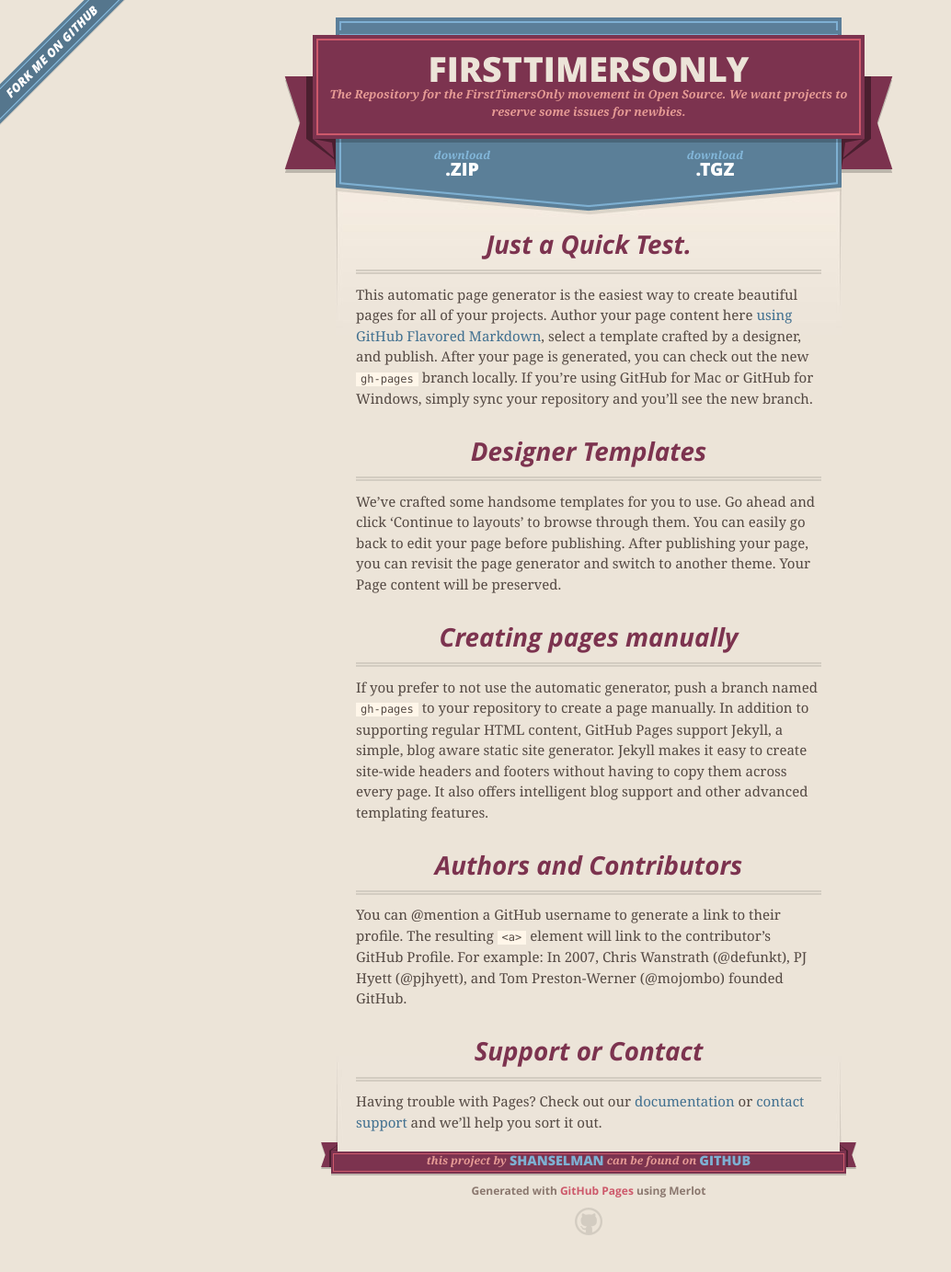
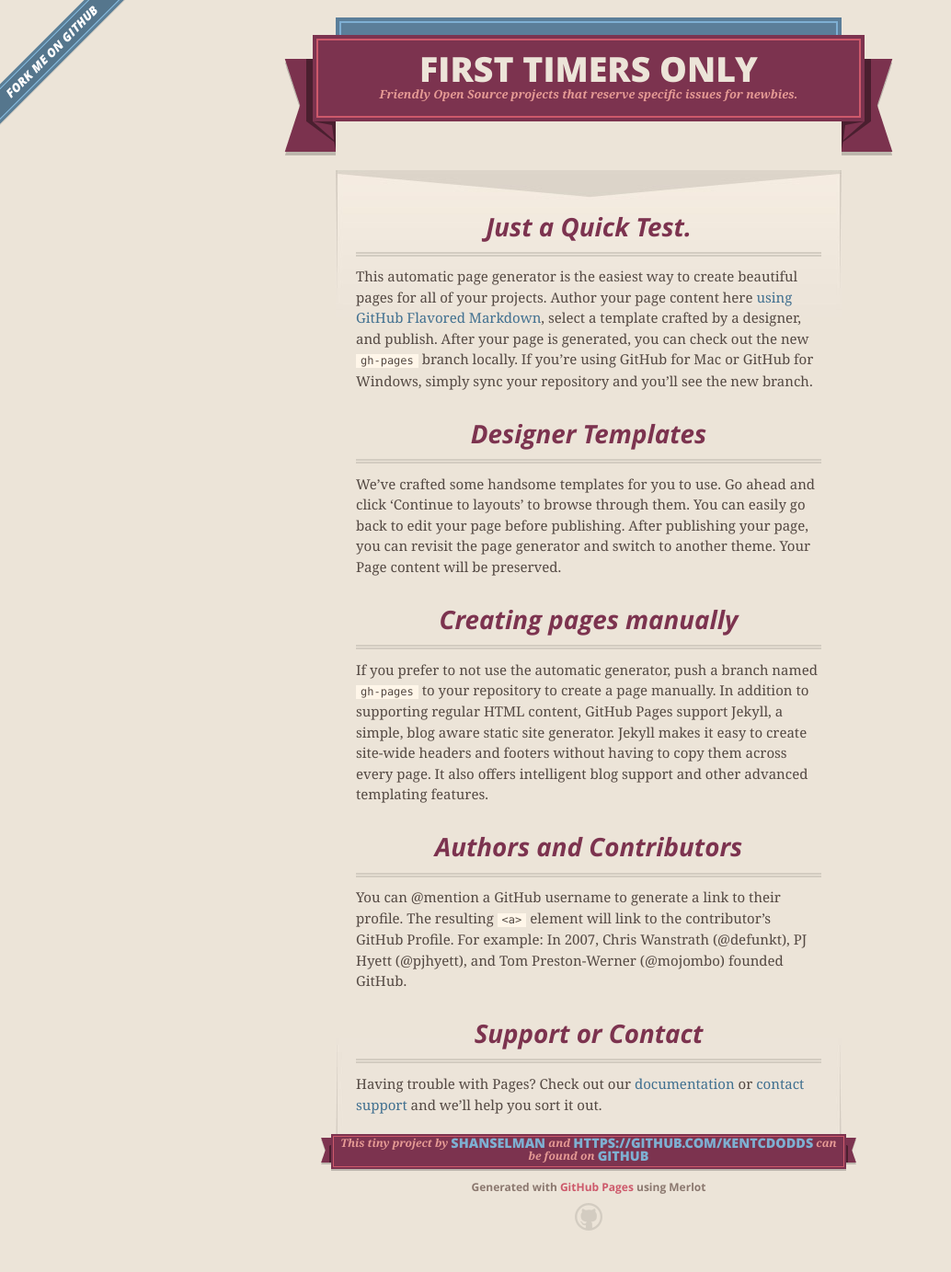
Before and after one commit to shanselman/firsttimersonly, a Jekyll site: the page built from index.md, in a window 1280 px wide. Shown: the whole page at 92% size, without its empty margins (0-1034 px from the left). Built offline with Jekyll 4.4.1, drawn with Linux system fonts in a browser that asks for light colours; nearby versions of some CDN libraries; Markdown is read by kramdown in place of the engine named in the settings.

Commit message:
Practicing

```diff
--- /dev/null
+++ b/Gemfile
@@ -0,0 +1,2 @@
+source 'https://rubygems.org'
+gem 'github-pages'
--- a/_layouts/index.html
+++ b/_layouts/index.html
@@ -17,7 +17,7 @@
         $('#main_content').headsmart()
       })
     </script>
-    <title>FirstTimersOnly by shanselman</title>
+    <title>First Timers Only - Get Involved in Open Source and commit code to your first project!</title>
   </head>
 
   <body>
@@ -27,8 +27,8 @@
       <header>
         <span class="ribbon-outer">
           <span class="ribbon-inner">
-            <h1>FirstTimersOnly</h1>
-            <h2>The Repository for the FirstTimersOnly movement in Open Source. We want projects to reserve some issues for newbies.</h2>
+            <h1>First Timers Only</h1>
+            <h2>Friendly Open Source projects that reserve specific issues for newbies.</h2>
           </span>
           <span class="left-tail"></span>
           <span class="right-tail"></span>
@@ -37,7 +37,7 @@
 
       <section id="downloads">
         <span class="inner">
-          <a href="https://github.com/shanselman/firsttimersonly/zipball/master" class="zip"><em>download</em> .ZIP</a><a href="https://github.com/shanselman/firsttimersonly/tarball/master" class="tgz"><em>download</em> .TGZ</a>
+          <!--<a href="https://github.com/shanselman/firsttimersonly/zipball/master" class="zip"><em>download</em> .ZIP</a><a href="https://github.com/shanselman/firsttimersonly/tarball/master" class="tgz"><em>download</em> .TGZ</a>-->
         </span>
       </section>
 
@@ -52,7 +52,7 @@
       <footer>
         <span class="ribbon-outer">
           <span class="ribbon-inner">
-            <p>this project by <a href="https://github.com/shanselman">shanselman</a> can be found on <a href="https://github.com/shanselman/firsttimersonly">GitHub</a></p>
+            <p>This tiny project by <a href="https://github.com/shanselman">shanselman</a> and <a href="https://github.com/kentcdodds">https://github.com/kentcdodds</a> can be found on <a href="https://github.com/shanselman/firsttimersonly">GitHub</a></p>
           </span>
           <span class="left-tail"></span>
           <span class="right-tail"></span>
```
